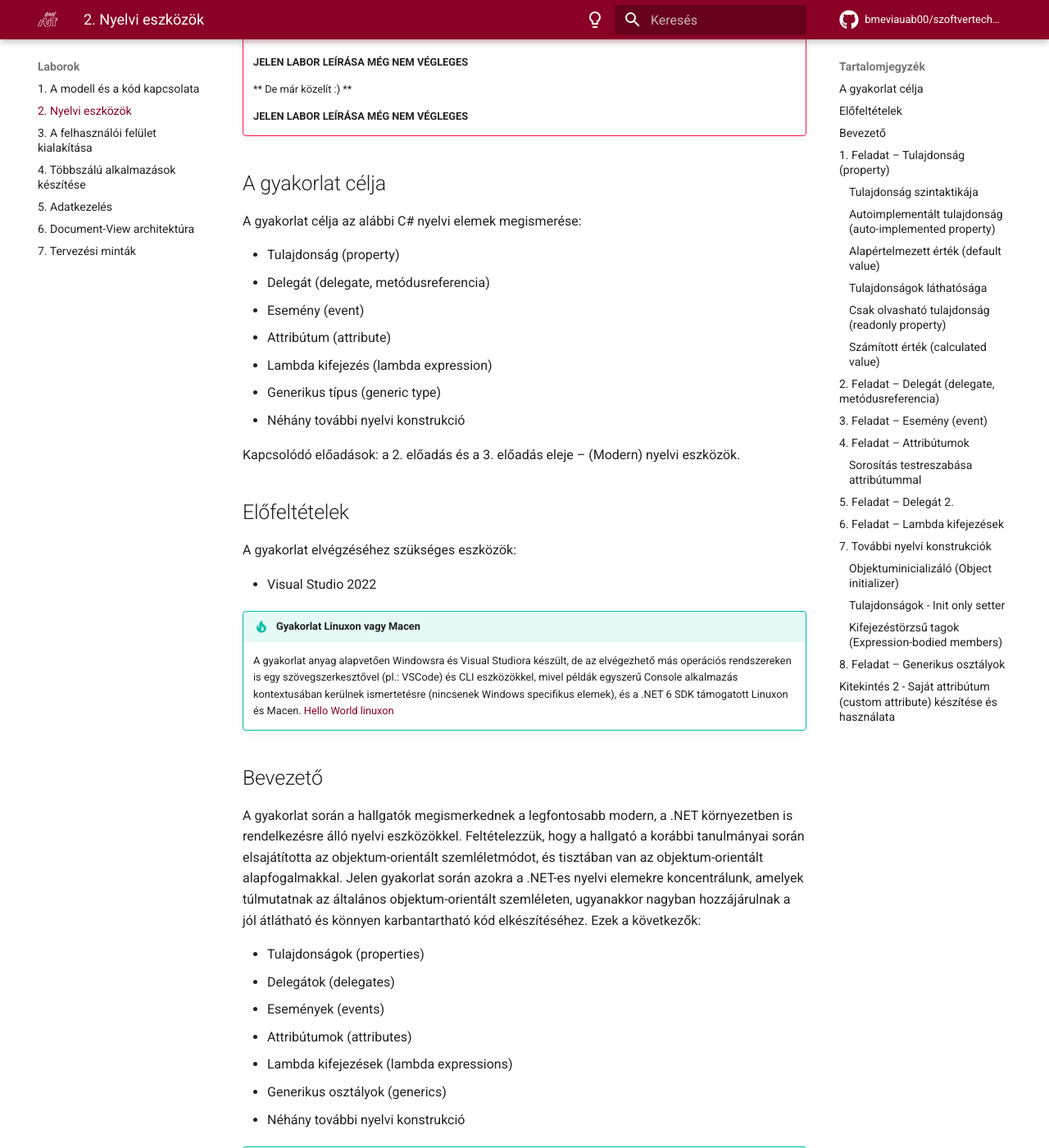
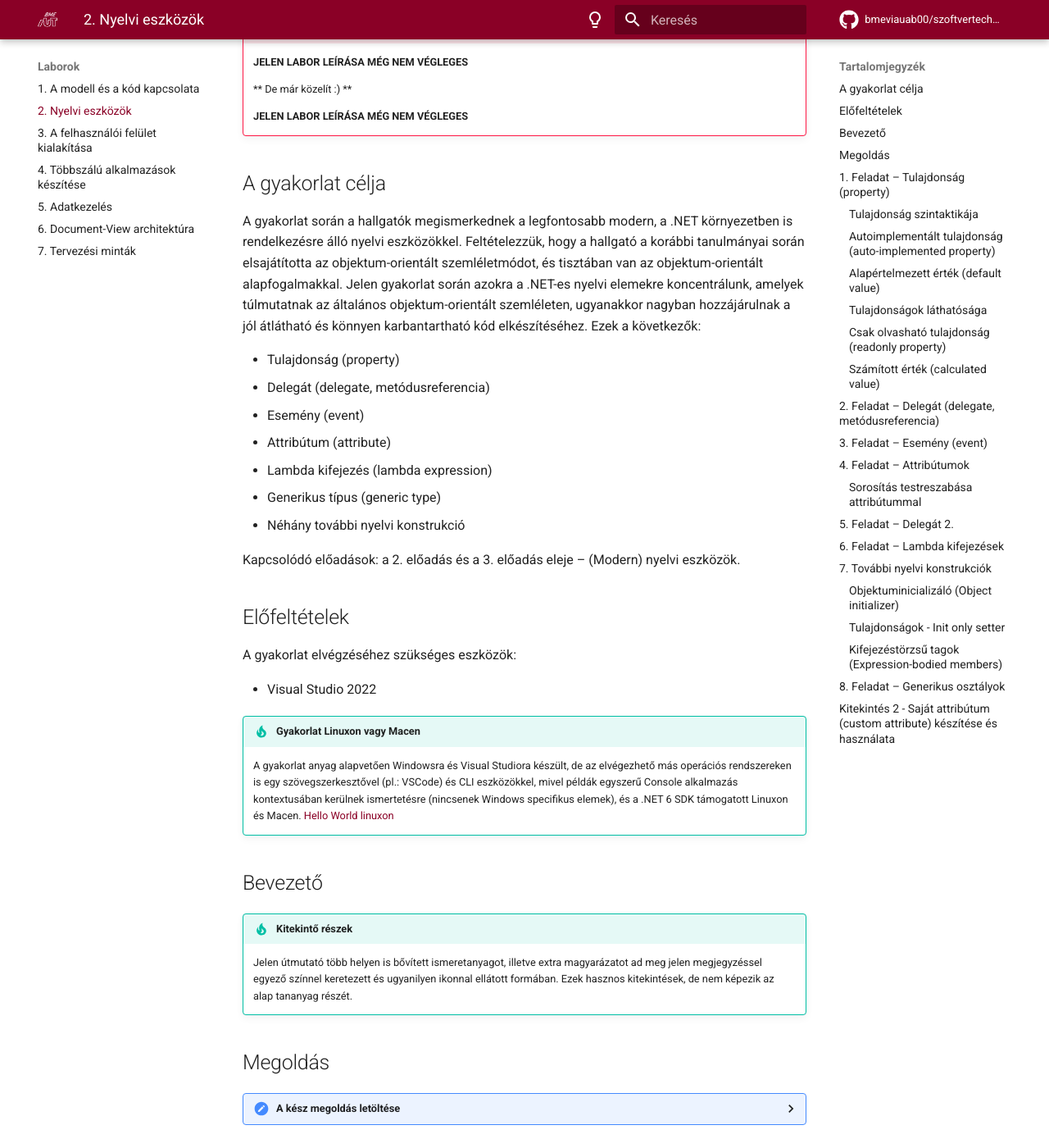
Before and after one commit to bzolka/szt_doc_teszt, an MkDocs documentation site: the page built from docs/labor/2-nyelvi-eszkozok/index.md, in a window 1280 px wide and 1400 px high, scrolled down 212 px. Shown: the whole window at 82% size. Built offline with MkDocs 1.6.1 and Material for MkDocs 9.7.7, drawn with Linux system fonts in a browser that asks for light colours; emoji names are drawn with the system emoji font; comment, search, counter and statistics services are not loaded.

Commit message:
Nyelvi eszközök lab, bevezető

````diff
--- a/docs/labor/2-nyelvi-eszkozok/index.md
+++ b/docs/labor/2-nyelvi-eszkozok/index.md
@@ -13,7 +13,7 @@ authors: BenceKovari, bzolka, tibitoth
 
 ## A gyakorlat célja
 
-A gyakorlat célja az alábbi C# nyelvi elemek megismerése:
+A gyakorlat során a hallgatók megismerkednek a legfontosabb modern, a .NET környezetben is rendelkezésre álló nyelvi eszközökkel. Feltételezzük, hogy a hallgató a korábbi tanulmányai során elsajátította az objektum-orientált szemléletmódot, és tisztában van az objektum-orientált alapfogalmakkal. Jelen gyakorlat során azokra a .NET-es nyelvi elemekre koncentrálunk, amelyek túlmutatnak az általános objektum-orientált szemléleten, ugyanakkor nagyban hozzájárulnak a jól átlátható és könnyen karbantartható kód elkészítéséhez. Ezek a következők:
 
 - Tulajdonság (property)
 - Delegát (delegate, metódusreferencia)
@@ -36,18 +36,18 @@ A gyakorlat elvégzéséhez szükséges eszközök:
 
 ## Bevezető
 
-A gyakorlat során a hallgatók megismerkednek a legfontosabb modern, a .NET környezetben is rendelkezésre álló nyelvi eszközökkel. Feltételezzük, hogy a hallgató a korábbi tanulmányai során elsajátította az objektum-orientált szemléletmódot, és tisztában van az objektum-orientált alapfogalmakkal. Jelen gyakorlat során azokra a .NET-es nyelvi elemekre koncentrálunk, amelyek túlmutatnak az általános objektum-orientált szemléleten, ugyanakkor nagyban hozzájárulnak a jól átlátható és könnyen karbantartható kód elkészítéséhez. Ezek a következők:
-
-- Tulajdonságok (properties)
-- Delegátok (delegates)
-- Események (events)
-- Attribútumok (attributes)
-- Lambda kifejezések (lambda expressions)
-- Generikus osztályok (generics)
-- Néhány további nyelvi konstrukció
-
 !!! Tip "Kitekintő részek"
     Jelen útmutató több helyen is bővített ismeretanyagot, illetve extra magyarázatot ad meg jelen megjegyzéssel egyező színnel keretezett és ugyanilyen ikonnal ellátott formában. Ezek hasznos kitekintések, de nem képezik az alap tananyag részét.
+
+## Megoldás
+??? "A kész megoldás letöltése"
+    :exclamation: Lényeges, hogy a labor során a laborvezetőt követve kell dolgozni, tilos (és értelmetlen) a kész megoldás letöltése. Ugyanakkor az utólagos önálló gyakorlás során hasznos lehet a kész megoldás áttekintése, így ezt elérhetővé tesszük.
+
+    A megoldás GitHubon érhető el [itt](https://github.com/bmeviauab00/lab-nyelvieszkozok-megoldas). A legegyszerűbb mód a letöltésére, ha parancssorból a `git clone` utasítással leklónozzuk a gépünkre:
+
+    ```git clone https://github.com/bmeviauab00/lab-nyelvieszkozok-megoldas```
+
+    Ehhez telepítve kell legyen a gépre a parancssori git, bővebb információ [itt](../../hazi/git-github-github-classroom#git-telepitese).
 
 ## 1. Feladat – Tulajdonság (property)
 
````
